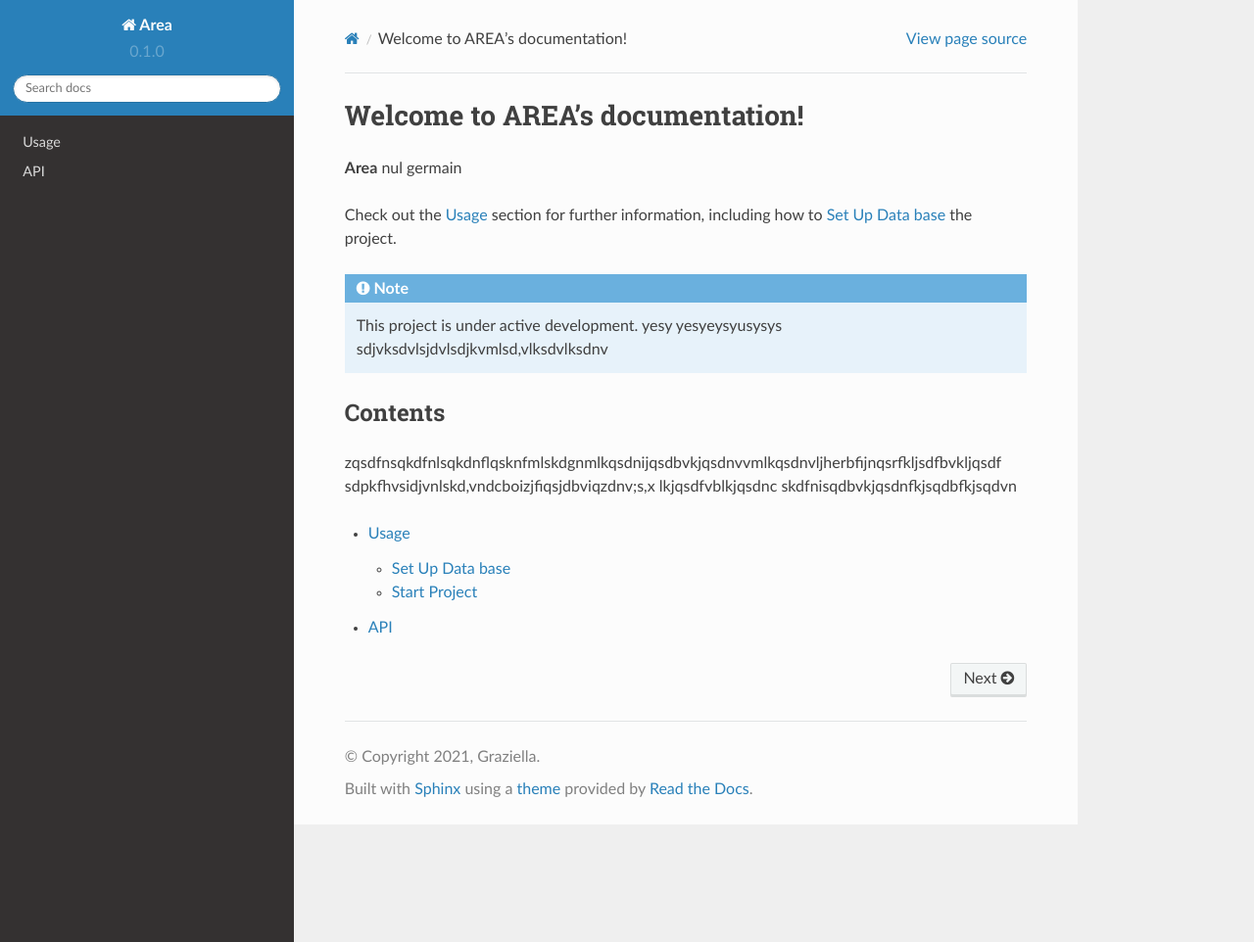
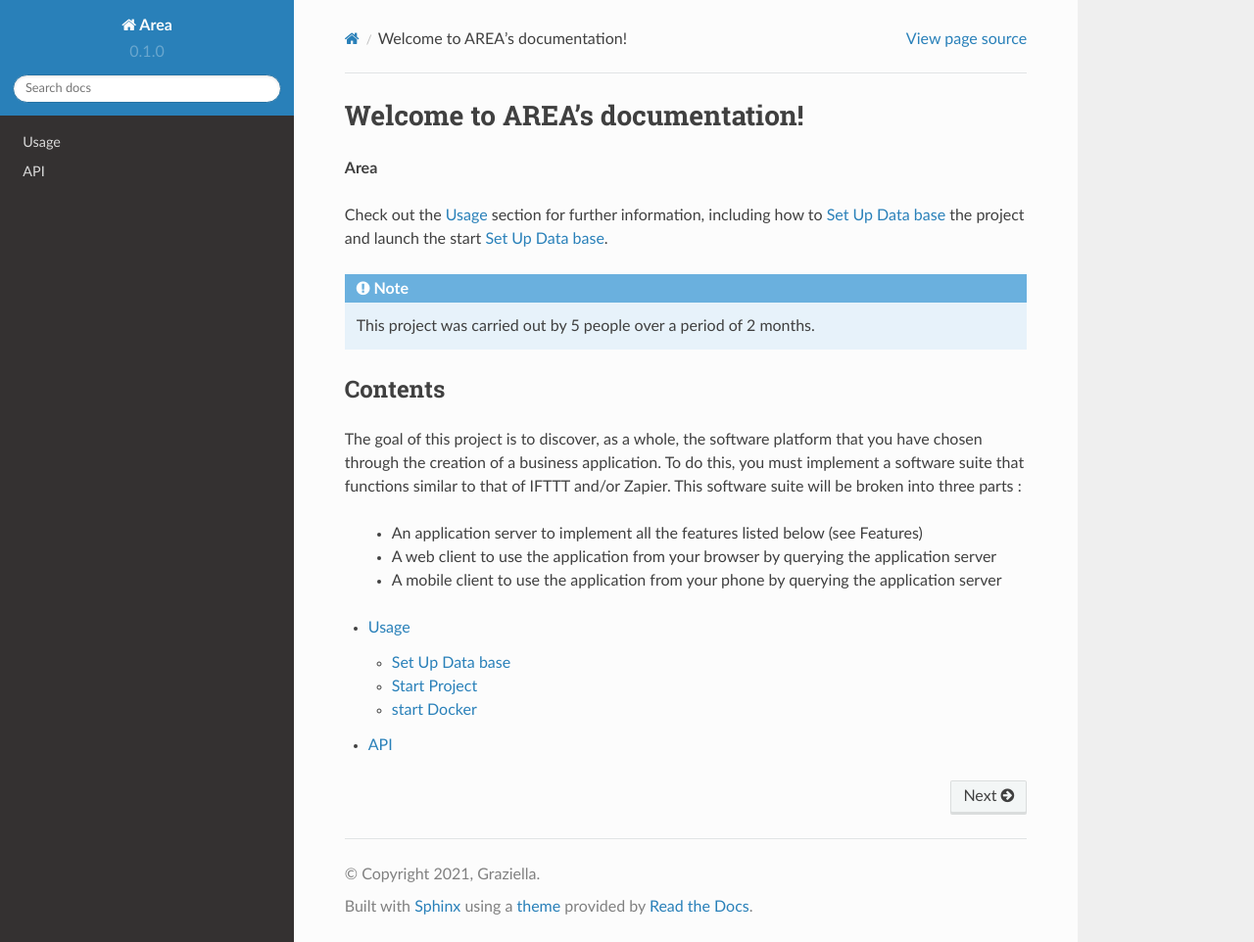
Before and after one commit to ThomasDarrieumerlou/Area-documentation, a Sphinx documentation site: the page built from docs/source/index.rst, in a window 1280 px wide and 962 px high. Shown: the whole window at 98% size. Built offline with Sphinx 7.4.7 and the Read the Docs theme 2.0.0, drawn with Linux system fonts in a browser that asks for light colours.

Commit message:
push edit texté

```diff
--- a/docs/source/index.rst
+++ b/docs/source/index.rst
@@ -1,22 +1,26 @@
 Welcome to AREA's documentation!
 ===================================
 
-**Area** nul germain
+**Area**
 
 Check out the :doc:`usage` section for further information, including
-how to :ref:`installation` the project.
+how to :ref:`installation` the project and launch the start :ref:`installation`.
 
 .. note::
 
-   This project is under active development. yesy yesyeysyusysys
-   sdjvksdvlsjdvlsdjkvmlsd,vlksdvlksdnv
+   This project was carried out by 5 people over a period of 2 months.
 
 Contents
 --------
 
-zqsdfnsqkdfnlsqkdnflqsknfmlskdgnmlkqsdnijqsdbvkjqsdnvvmlkqsdnvljherbfijnqsrfkljsdfbvkljqsdf
-sdpkfhvsidjvnlskd,vndcboizjfiqsjdbviqzdnv;s,x lkjqsdfvblkjqsdnc
-skdfnisqdbvkjqsdnfkjsqdbfkjsqdvn
+The goal of this project is to discover, as a whole, the software platform that you have chosen through the
+creation of a business application.
+To do this, you must implement a software suite that functions similar to that of IFTTT and/or Zapier.
+This software suite will be broken into three parts :
+
+   • An application server to implement all the features listed below (see Features)
+   • A web client to use the application from your browser by querying the application server
+   • A mobile client to use the application from your phone by querying the application server
 
 .. toctree::
 
```
Also changed, not shown: docs/source/usage.rst (+8 -1 lines).
